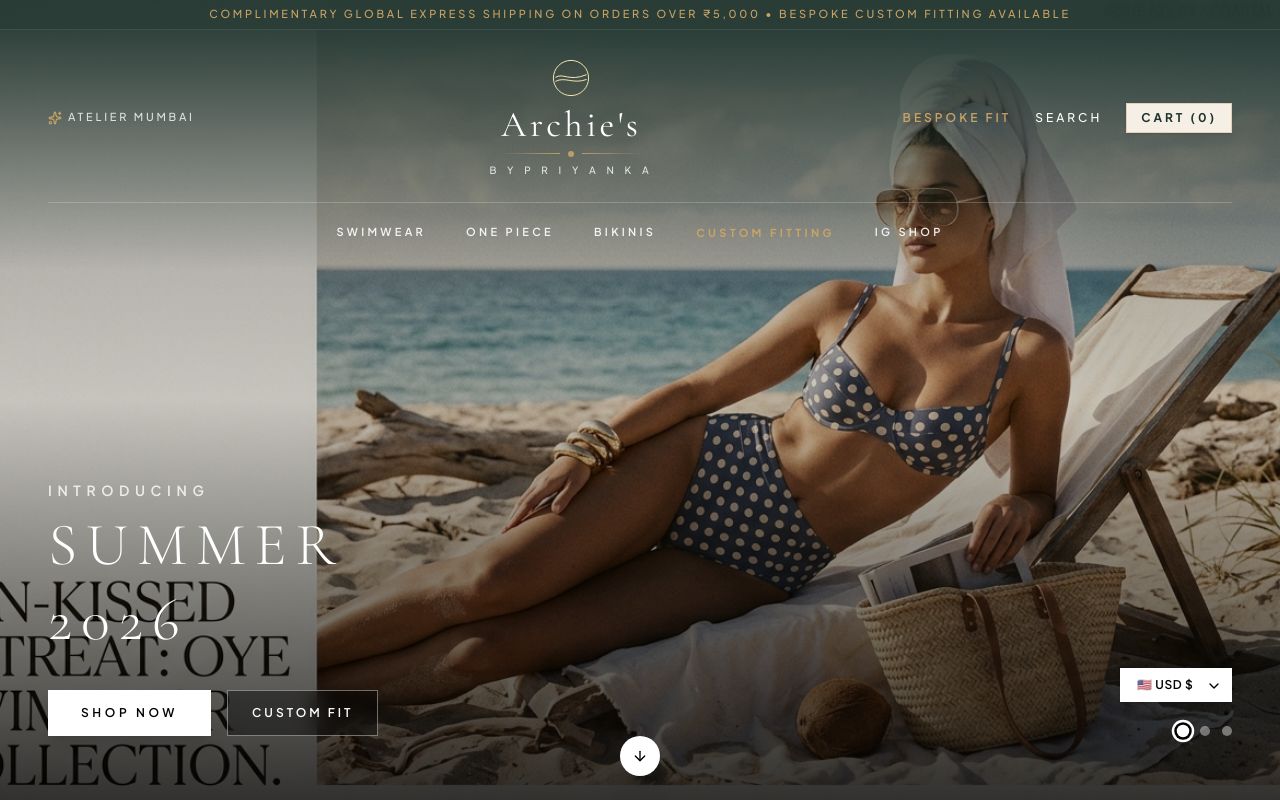
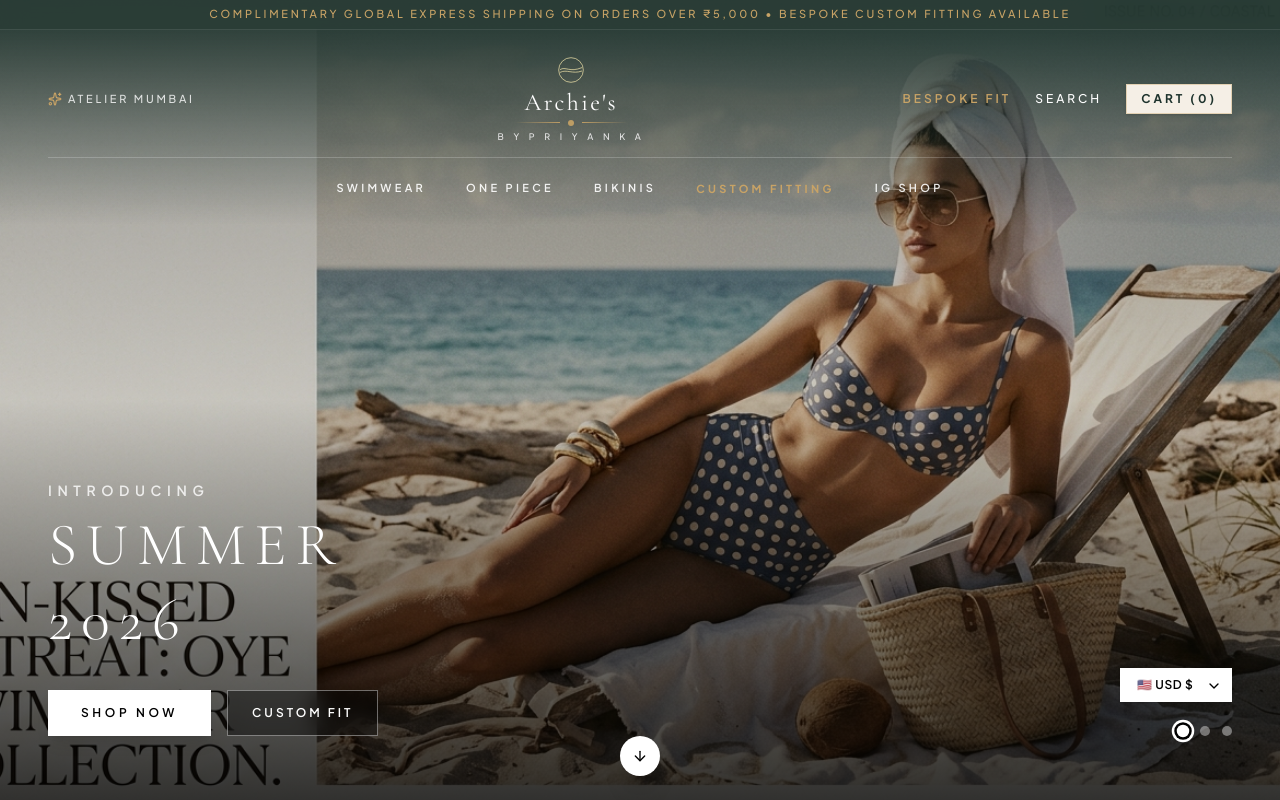
Before and after one commit to trickwrick/archie_by_priyanka, a Next.js app: page / in a window 1280 px wide. Shown: the top 800 px of the page. Built offline with nearby package versions, Linux system fonts and the light colour scheme.

Commit message:
fix: make instagram grid images uniform square and compact navbar size

```diff
--- a/src/components/InstagramShop.tsx
+++ b/src/components/InstagramShop.tsx
@@ -14,16 +14,16 @@ const InstagramIcon = ({ className = "w-5 h-5" }: { className?: string }) => (
 
 const GRID_ITEMS = [
   { id: "grid-1",  image: "/images/swimsuit_mesh_black.jpg",  title: "Aegean Black Mesh Plunge Monokini",  aspect: "aspect-square",  size: "col-span-1" },
-  { id: "grid-2",  image: "/images/insta_blue_plunge.jpg",    title: "Sky Blue Plunge & White Crochet Knit", aspect: "aspect-[4/5]",   size: "col-span-1" },
-  { id: "grid-3",  image: "/images/insta_pink_cutout.jpg",    title: "Hot Pink Keyhole Santorini Monokini", aspect: "aspect-[3/4]",   size: "col-span-1" },
+  { id: "grid-2",  image: "/images/insta_blue_plunge.jpg",    title: "Sky Blue Plunge & White Crochet Knit", aspect: "aspect-square",  size: "col-span-1" },
+  { id: "grid-3",  image: "/images/insta_pink_cutout.jpg",    title: "Hot Pink Keyhole Santorini Monokini", aspect: "aspect-square",  size: "col-span-1" },
   { id: "grid-4",  image: "/images/swimsuit_ocean_blue.jpg",  title: "Capri Royal Blue Gold Buckle Set",    aspect: "aspect-square",  size: "col-span-1" },
-  { id: "grid-5",  image: "/images/insta_straw_hat.jpg",      title: "Polka Dot Bikini & Wide Straw Hat",   aspect: "aspect-[3/4]",   size: "col-span-1" },
+  { id: "grid-5",  image: "/images/insta_straw_hat.jpg",      title: "Polka Dot Bikini & Wide Straw Hat",   aspect: "aspect-square",  size: "col-span-1" },
   { id: "grid-6",  image: "/images/swimsuit_neon_lime.jpg",   title: "Riviera High-Waist Neon Lime Set",    aspect: "aspect-square",  size: "col-span-1" },
-  { id: "grid-7",  image: "/images/insta_ombre_blue.jpg",     title: "Ocean Blue Ombre Gradient Monokini",  aspect: "aspect-[4/5]",   size: "col-span-1" },
+  { id: "grid-7",  image: "/images/insta_ombre_blue.jpg",     title: "Ocean Blue Ombre Gradient Monokini",  aspect: "aspect-square",  size: "col-span-1" },
   { id: "grid-8",  image: "/images/hero_beach_luxury.jpg",    title: "Bronze Metallic Criss-Cross Wrap",    aspect: "aspect-square",  size: "col-span-1" },
-  { id: "grid-9",  image: "/images/oye_luxury_hero.jpg",      title: "Summer 2026 Towel Wrap Editorial",    aspect: "aspect-[3/4]",   size: "col-span-1" },
+  { id: "grid-9",  image: "/images/oye_luxury_hero.jpg",      title: "Summer 2026 Towel Wrap Editorial",    aspect: "aspect-square",  size: "col-span-1" },
   { id: "grid-10", image: "/images/swimsuit_mesh_black.jpg",  title: "Sheer Panel High-Neck Silhouette",    aspect: "aspect-square",  size: "col-span-1" },
-  { id: "grid-11", image: "/images/insta_blue_plunge.jpg",    title: "Bespoke Resortwear & Cover-up",       aspect: "aspect-[4/5]",   size: "col-span-1" },
+  { id: "grid-11", image: "/images/insta_blue_plunge.jpg",    title: "Bespoke Resortwear & Cover-up",       aspect: "aspect-square",  size: "col-span-1" },
   { id: "grid-12", image: "/images/swimsuit_ocean_blue.jpg",  title: "Mediterranean 24k Gold Accents",      aspect: "aspect-square",  size: "col-span-1" },
 ];
 
--- a/src/components/Logo.tsx
+++ b/src/components/Logo.tsx
@@ -55,7 +55,7 @@ export default function Logo({ light = false, compact = false, className = "" }:
     <div className={`flex flex-col items-center text-center py-1 ${className}`}>
       {/* Official Brand Sun & Wave Icon */}
       <svg
-        className="w-8 h-8 sm:w-10 sm:h-10 mb-1"
+        className="w-6 h-6 sm:w-7 sm:h-7 mb-1"
         viewBox="0 0 100 100"
         fill="none"
         xmlns="http://www.w3.org/2000/svg"
@@ -78,19 +78,19 @@ export default function Logo({ light = false, compact = false, className = "" }:
       </svg>
 
       {/* Main Title: Archie's */}
-      <h1 className={`font-serif text-2xl sm:text-3xl lg:text-4xl font-normal tracking-widest ${textColor} leading-tight`}>
+      <h1 className={`font-serif text-xl sm:text-2xl font-normal tracking-widest ${textColor} leading-tight`}>
         Archie&apos;s
       </h1>
 
       {/* Gold Line Divider with Center Dot */}
-      <div className="flex items-center justify-center space-x-2 my-1 w-28 sm:w-36 opacity-90">
+      <div className="flex items-center justify-center space-x-2 my-0.5 w-20 sm:w-28 opacity-90">
         <div className="h-px flex-1 bg-linear-to-r from-transparent to-[#C8A366]"></div>
         <div className="w-1.5 h-1.5 rounded-full bg-[#C8A366]"></div>
         <div className="h-px flex-1 bg-linear-to-l from-transparent to-[#C8A366]"></div>
       </div>
 
       {/* Subtitle: B Y  P R I Y A N K A */}
-      <span className={`text-[9px] sm:text-[10px] tracking-[0.45em] uppercase font-sans font-medium ${subtextColor} block mt-0.5`}>
+      <span className={`text-[8px] sm:text-[9px] tracking-[0.45em] uppercase font-sans font-medium ${subtextColor} block mt-0.5`}>
         B Y  P R I Y A N K A
       </span>
     </div>
--- a/src/components/Navbar.tsx
+++ b/src/components/Navbar.tsx
@@ -59,7 +59,7 @@ export default function Navbar({
             className={`w-full flex items-center justify-between transition-all duration-700 ease-in-out overflow-hidden ${
               isScrolled
                 ? "max-h-0 opacity-0 -translate-y-3 pointer-events-none mb-0"
-                : "max-h-60 opacity-100 translate-y-0 mb-3 py-1"
+                : "max-h-40 opacity-100 translate-y-0 mb-1 py-0.5"
             }`}
           >
             {/* Mobile Menu Icon */}
```
